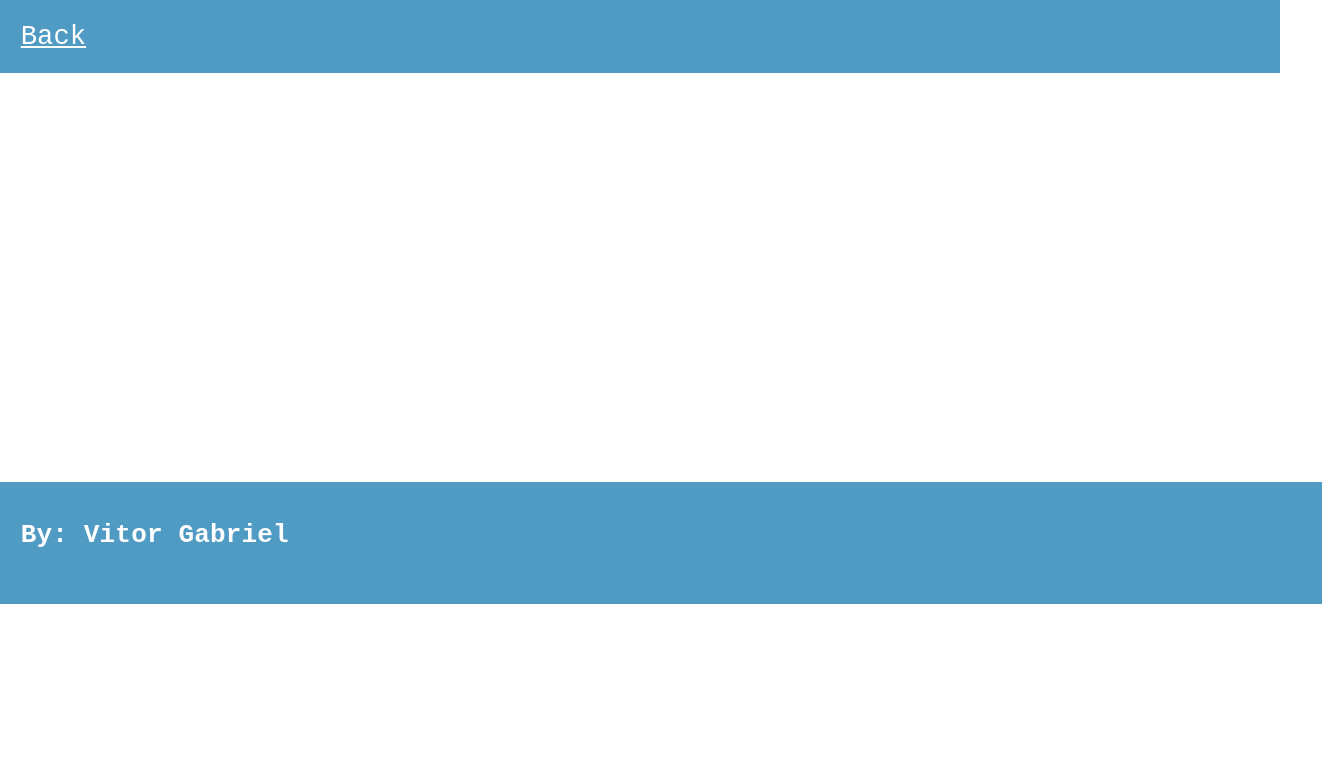
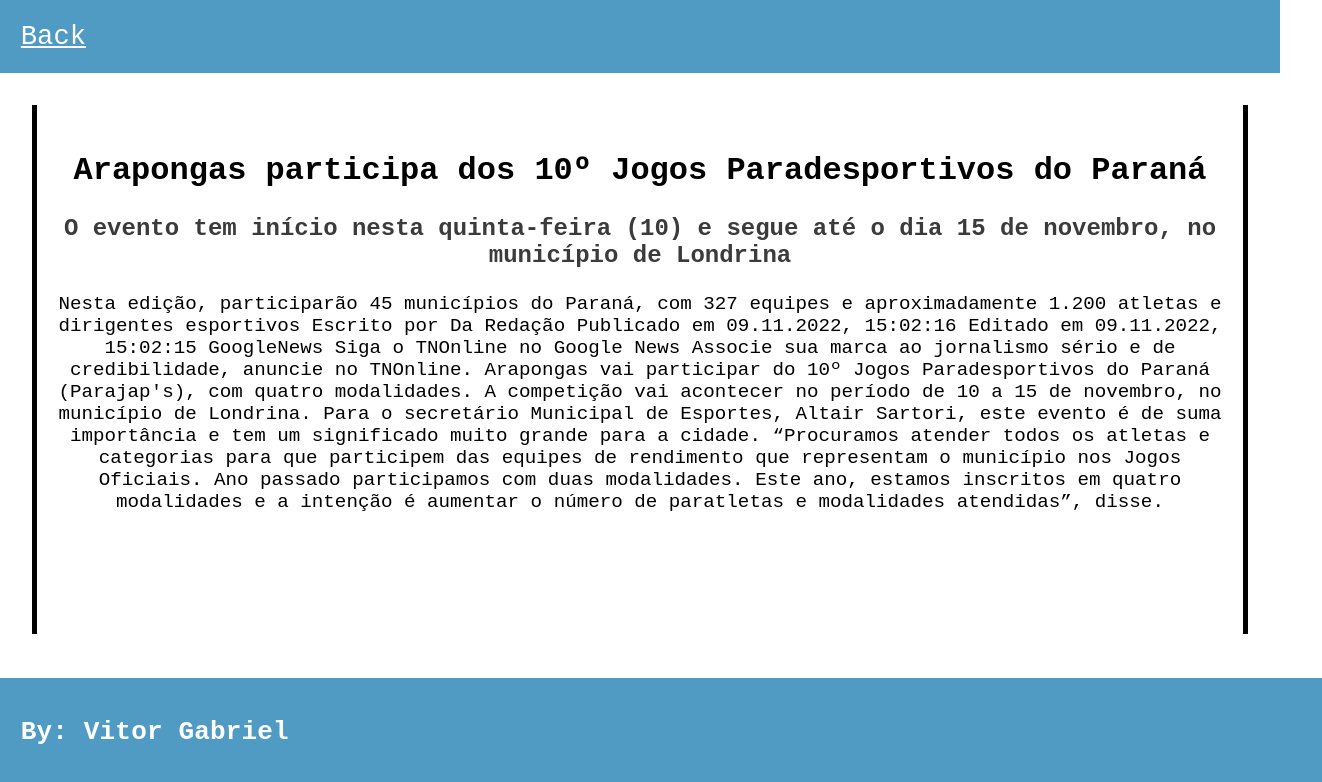
Before and after one commit to vitorgabrieldev/app_newsMarista, a plain HTML site: page app/vitor/pagina2.html in a window 1280 px wide. Shown: the whole page, 1322 px wide, since content can reach past the window. Drawn offline with Linux system fonts and the light colour scheme.

Commit message:
Pós aula

```diff
--- a/app/app.css
+++ b/app/app.css
@@ -23,10 +23,10 @@ header a:hover {
 }
 
 footer {
-    position: absolute;
+    position: fixed;
     width: 100%;
     height: 5rem;
-    margin-top: 32%;
+    bottom: 0;
     background: #4f9bc4;
     padding: 1.3rem;
 }
--- /dev/null
+++ b/app/larissa/_css/main.css
@@ -0,0 +1,13 @@
+footer{
+    font-family: verdana;
+    background-color: blueviolet;
+    color: white;
+    padding: 15px;
+    position: fixed;
+    bottom: 0;
+    width: 100%;
+
+}
+body{
+    margin: 0;
+}
--- /dev/null
+++ b/app/talyta/_css/main.css
@@ -0,0 +1,12 @@
+forder{
+    font-family: Verdana;
+    background-color: blue;
+    color: white;
+    padding: 15px;
+    position: fixed;
+    bottom: 0%;
+    width: 100%;
+}
+body{
+    margin: 0;
+}
--- a/app/vitor/pagina2.html
+++ b/app/vitor/pagina2.html
@@ -10,11 +10,29 @@
 
     <!-- Style Sheets -->
     <link rel="stylesheet" href="../app.css">
+    <link rel="stylesheet" href="./style/style.css">
 </head>
 <body>
     <header>
         <a href="../../index.html">Back</a>
     </header>
+    <!-- --- * --- News --- * --- -->
+    <section class="container_news">
+        <h1 class="title_news">Arapongas participa dos 10º Jogos Paradesportivos do Paraná</h1>
+        <h3 class="lide">O evento tem início nesta quinta-feira (10) e segue até o dia 15 de novembro, no município de Londrina</h3>
+        <p class="text_news">
+            Nesta edição, participarão 45 municípios do Paraná, com 327 equipes e aproximadamente 1.200 atletas e dirigentes esportivos
+            Escrito por Da Redação
+            Publicado em 09.11.2022, 15:02:16 Editado em 09.11.2022, 15:02:15
+            GoogleNews
+            Siga o TNOnline
+            no Google News
+            Associe sua marca ao jornalismo sério e de credibilidade, anuncie no TNOnline.
+            Arapongas vai participar do 10º Jogos Paradesportivos do Paraná (Parajap's), com quatro modalidades. A competição vai acontecer no período de 10 a 15 de novembro, no município de Londrina.
+
+
+            Para o secretário Municipal de Esportes, Altair Sartori, este evento é de suma importância e tem um significado muito grande para a cidade. “Procuramos atender todos os atletas e categorias para que participem das equipes de rendimento que representam o município nos Jogos Oficiais. Ano passado participamos com duas modalidades. Este ano, estamos inscritos em quatro modalidades e a intenção é aumentar o número de paratletas e modalidades atendidas”, disse.</p>
+    </section>
     <footer>
         <h1>By: Vitor Gabriel</h1>
     </footer>
--- /dev/null
+++ b/app/vitor/style/style.css
@@ -0,0 +1,24 @@
+.container_news {
+    margin: 2rem;
+    padding: 1.3rem;
+    border-left: 5px solid #000;
+    border-right: 5px solid #000;
+    text-align: center;
+}
+
+.title_news {
+    font-family: monospace;
+    font-size:2rem;
+}
+
+.lide {
+    font-family: monospace;
+    font-size: 1.5rem;
+    color: #3c3b3b;
+}
+
+.text_news {
+    font-family: monospace;
+    font-size: 1.2rem;
+    margin-bottom: 100px;
+}
```
Also changed, not shown: app/joao_victor/pagina1.html (+13 -0 lines), app/larissa/pagina1.html (+3 -0 lines), app/larissa/pagina2.html (+3 -0 lines), app/quezia/pagina1.html (+1 -0 lines), app/talyta/pagina1.html (+2 -0 lines), app/vitor/pagina1.html (+11 -0 lines), index.html (+13 -13 lines), 1 other file.
